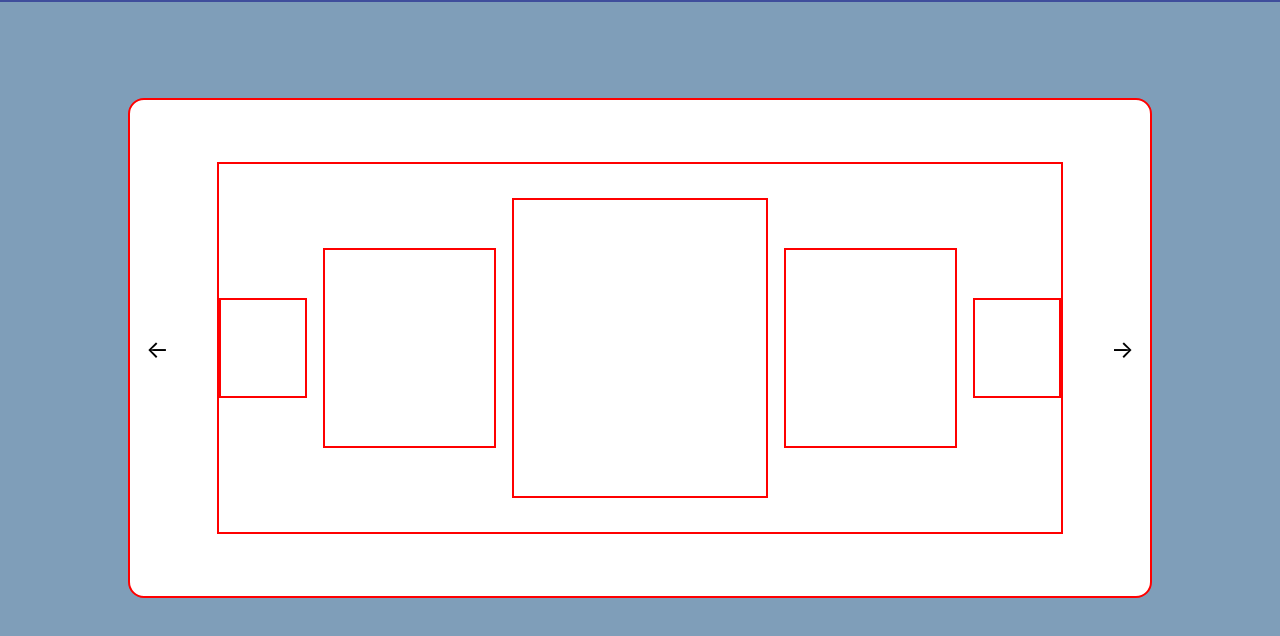
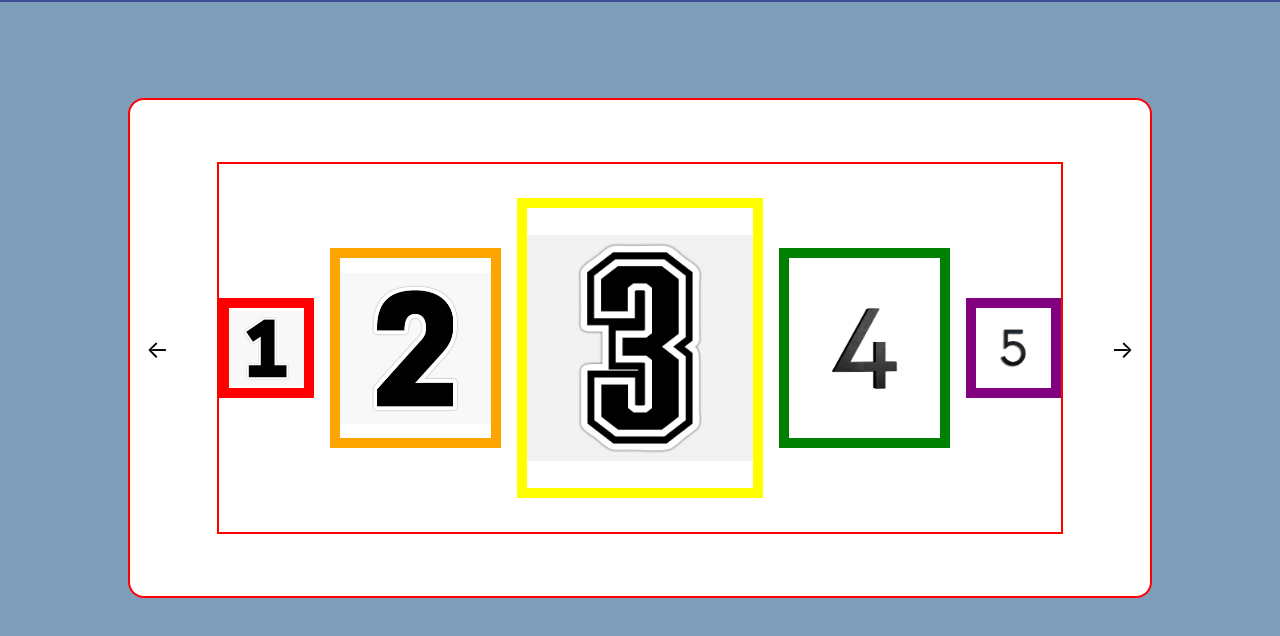
Before and after one commit to cdogcoder/dynamic-user-interface-elements, a website built with webpack: page src/index.html in a window 1280 px wide. Shown: the part 80-716 px from the top of the page. Built offline with nearby package versions, Linux system fonts and the light colour scheme.

Commit message:
Add specific styles and images to individual "image frames"

```diff
--- a/src/index.html
+++ b/src/index.html
@@ -26,11 +26,11 @@
         <div class="image-carousel">
             <button class="left-arrow">←</button>
             <div class="images">
-                <div class="image"></div>
-                <div class="image"></div>
-                <div class="image"></div>
-                <div class="image"></div>
-                <div class="image"></div>
+                <div class="image first"></div>
+                <div class="image second"></div>
+                <div class="image third"></div>
+                <div class="image fourth"></div>
+                <div class="image fifth"></div>
             </div>
             <button class="right-arrow">→</button>
         </div>
--- a/src/script.js
+++ b/src/script.js
@@ -17,12 +17,13 @@ rightArrow.addEventListener("click", () => {
     const imageAnimationNames = ["tertiaryExpand", "secondaryExpand", "primaryShrink", "secondaryShrink", "tertiaryShrink"]
     const images = document.querySelectorAll(".images *")
     const imageHolder = document.querySelector(".images");
+    const lastImageClassNames = images[images.length-1].className;
     for (let i = 0; i < images.length; i++) {
         images[i].style.setProperty("animation-name", imageAnimationNames[i]);
     }
     imageHolder.removeChild(images[images.length-1]);
     const newImage = document.createElement("div");
-    newImage.classList = "image blue";
+    newImage.classList = lastImageClassNames;
     newImage.style.cssText = "height: 000px; flex: 0;"
     imageHolder.prepend(newImage);
     newImage.style.setProperty("animation-name", "defaultExpand");
--- a/src/styles.css
+++ b/src/styles.css
@@ -140,6 +140,9 @@ body {
     animation-duration: 2s;
     animation-timing-function: linear;
     animation-fill-mode: forwards;
+    background-position: center;
+    background-size: contain;
+    background-repeat: no-repeat;
 }
 
 .blue {
@@ -159,6 +162,31 @@ body {
 .image:first-of-type, .image:last-of-type {
     flex: 1;
     height: 100px;
+}
+
+.first {
+    border: 10px solid red;
+    background-image: url("./one.jpg");
+}
+
+.second {
+    border: 10px solid orange;
+    background-image: url("./two.webp");
+}
+
+.third {
+    border: 10px solid yellow;
+    background-image: url("./three.jpg");
+}
+
+.fourth {
+    border: 10px solid green;
+    background-image: url("./four.jpg");
+}
+
+.fifth {
+    border: 10px solid purple;
+    background-image: url("./five.jpeg");
 }
 
 @keyframes primaryShrink {
```
Also changed, not shown: src/five.jpeg (added), src/four.jpg (added), src/one.jpg (renamed from .jpg), src/three.jpg (added), src/two.webp (added).
